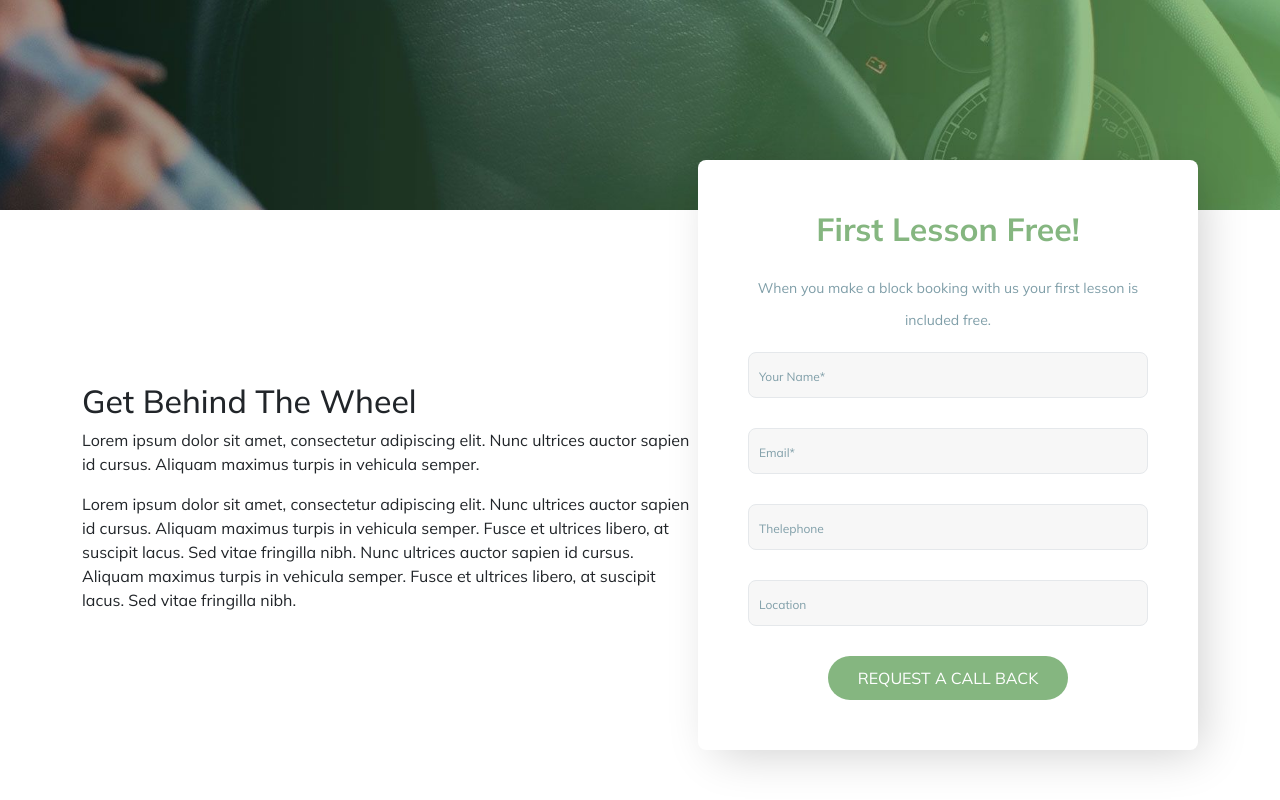
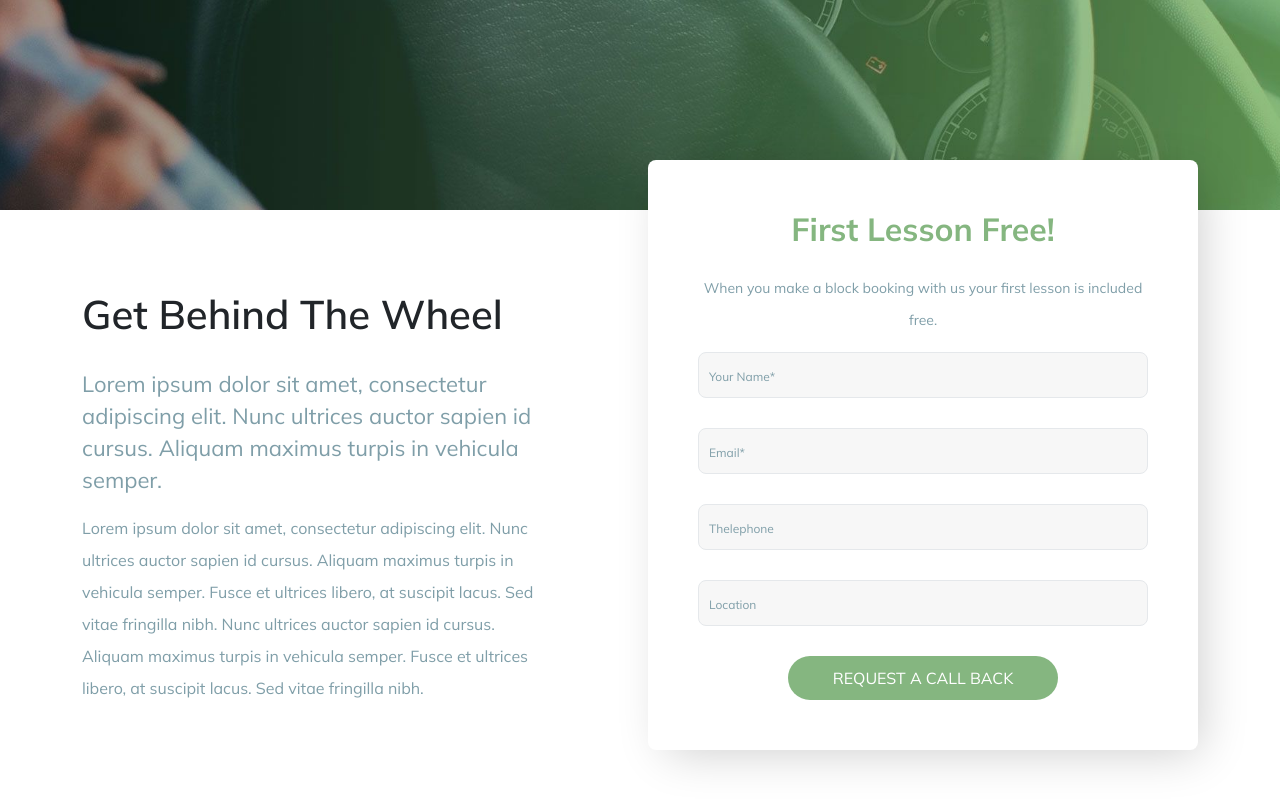
Before and after one commit to andrea-nuzzo/proj-html-vuejs, a Vue app: page / in a window 1280 px wide. Shown: the part 540-1340 px from the top of the page. Built offline with nearby package versions, Linux system fonts and the light colour scheme.

Commit message:
completed first section

```diff
--- a/src/components/elements/cardRequest.vue
+++ b/src/components/elements/cardRequest.vue
@@ -22,7 +22,7 @@ export default {
 @import '../../assets/style/partials/variables.scss';
 
 .card{
-    width: 500px;
+    width: 550px;
     padding: 50px;
     text-align: center;
     border: none;
--- a/src/components/macro/Header.vue
+++ b/src/components/macro/Header.vue
@@ -96,12 +96,13 @@ li{
   }
 
   & h1{
+    font-size: 65px;
     font-weight: bold;
     margin-bottom: 15px;
   }
 
   & h2{
-    font-size: 18px;
+    font-size: 28px;
     font-weight: 300;
   }
 }
--- a/src/components/section/GetBehindTheWheel.vue
+++ b/src/components/section/GetBehindTheWheel.vue
@@ -1,9 +1,9 @@
 <template>
-<div class="container d-flex justify-content-between align-items-center">
+<div class="container d-flex justify-content-between">
     <div class="left">
         <h2>Get Behind The Wheel</h2>
-        <p>Lorem ipsum dolor sit amet, consectetur adipiscing elit. Nunc ultrices auctor sapien id cursus. Aliquam maximus turpis in vehicula semper.</p>
-        <p>Lorem ipsum dolor sit amet, consectetur adipiscing elit. Nunc ultrices auctor sapien id cursus. Aliquam maximus turpis in vehicula semper. Fusce et ultrices libero, at suscipit lacus. Sed vitae fringilla nibh. Nunc ultrices auctor sapien id cursus. Aliquam maximus turpis in vehicula semper. Fusce et ultrices libero, at suscipit lacus. Sed vitae fringilla nibh.</p>
+        <p class="subTitle">Lorem ipsum dolor sit amet, consectetur adipiscing elit. Nunc ultrices auctor sapien id cursus. Aliquam maximus turpis in vehicula semper.</p>
+        <p class="text">Lorem ipsum dolor sit amet, consectetur adipiscing elit. Nunc ultrices auctor sapien id cursus. Aliquam maximus turpis in vehicula semper. Fusce et ultrices libero, at suscipit lacus. Sed vitae fringilla nibh. Nunc ultrices auctor sapien id cursus. Aliquam maximus turpis in vehicula semper. Fusce et ultrices libero, at suscipit lacus. Sed vitae fringilla nibh.</p>
     </div>
     <div class="rigth">
         <cardRequest class="move"/>
@@ -25,6 +25,27 @@ components:{
 
 <style lang="scss" scoped>
 
+@import '../../assets/style/partials/variables.scss';
+
+h2{
+    font-size: 40px;
+    font-weight: 600;
+    margin: 80px 0px 30px 0px;
+}
+.subTitle, .text{
+    color: $primaryColorText ;
+    line-height: 2rem;
+    margin-right: 90px ;
+}
+
+.subTitle{
+    font-size:22px;
+}
+
+.text{
+    font-size: 16px;
+}
+
 .move{
     top: -50px;
 }
```
